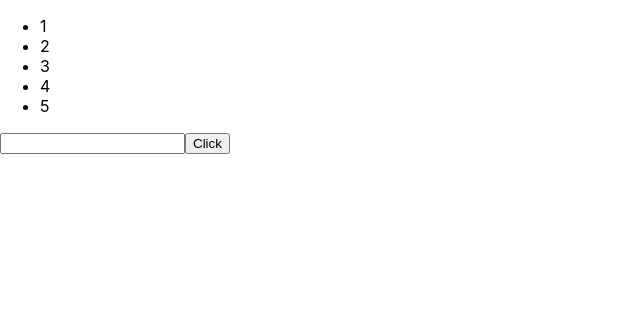
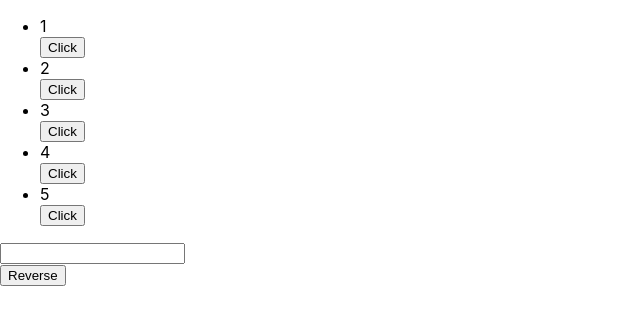
Before and after one commit to nemnogokartavyy/Basic-React-Tutorial, a React (Create React App) app: page / in a window 1280 px wide. Shown: the top 324 px of the page, without its empty margins (0-640 px from the left). Built offline with nearby package versions, Linux system fonts and the light colour scheme.

Commit message:
React Prime 74/112 chapter 1-5 tasks 75-79 gtasks

```diff
--- a/src/App.js
+++ b/src/App.js
@@ -1,35 +1,84 @@
-// ⊗jsrtPmDtAA
+// ⊗jsrtPmDtAOp
 
 import React, { useState } from 'react';
+import { nanoid } from 'nanoid';
 
 //1
 //2
+//3
+//4
+//5
 const App = () => {
 
     let arr = [1, 2, 3, 4, 5];
 
     const [array, setArray] = useState(arr);
     const [input, setInput] = useState();
+    const [editIndex, setEditIndex] = useState();
 
     let result = array.map((elem, index) => {
-        return <li key={index}>{elem}</li>
-    });
 
-    function func() {
+        return <>
+
+            <li key={id()} onClick={() => {
+                sq(index);
+                takeInInput(elem, index);
+            }}>{elem}</li>
+
+            <button key={id()} onClick={() => del(index)}> Click</button >
+
+        </>
+
+    })
+
+    function id() {
+        let id = nanoid();
+        return id;
+    }
+
+    function sq(index) {
         let copy = [...array];
-        copy.push(+input);
+        copy[index] = copy[index] ** 2;
         setArray(copy);
-        setInput('');
-    };
+    }
+
+    function del(index) {
+        let copy = [...array.slice(0, index), ...array.slice(index + 1)];
+        setArray(copy);
+        if (index === editIndex) {
+            setEditIndex(null);
+            setInput('');
+        }
+    }
+
+    function takeInInput(elem, index) {
+        setEditIndex(index);
+        setInput(elem);
+    }
+
+    function takeInLi(value) {
+        let copy = [...array];
+        copy[editIndex] = value;
+        setArray(copy);
+    }
+
+    function reverseArr() {
+        let copy = [...array].reverse();
+        setArray(copy);
+    }
 
     return (
-        <>
+        <div>
             <ul>
                 {result}
             </ul>
-            <input value={input} onChange={event => setInput(event.target.value)} />
-            <button onClick={() => func()}>Click</button>
-        </>
+            <input value={input}
+                onChange={(event) => setInput(event.target.value)}
+                onBlur={(event) => takeInLi(event.target.value)} />
+            <div>
+                <button onClick={() => reverseArr()}>Reverse</button>
+            </div>
+        </div>
     )
 
 };
```
